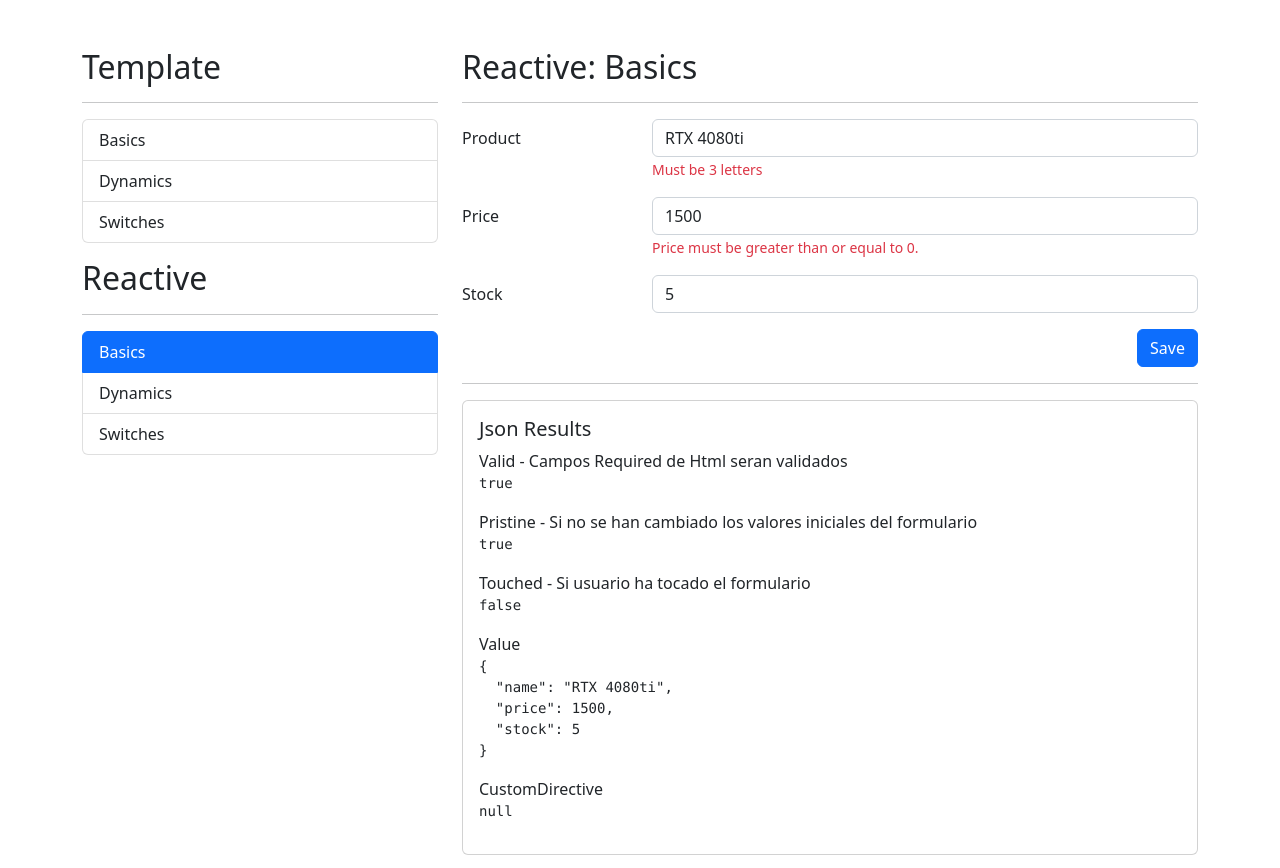
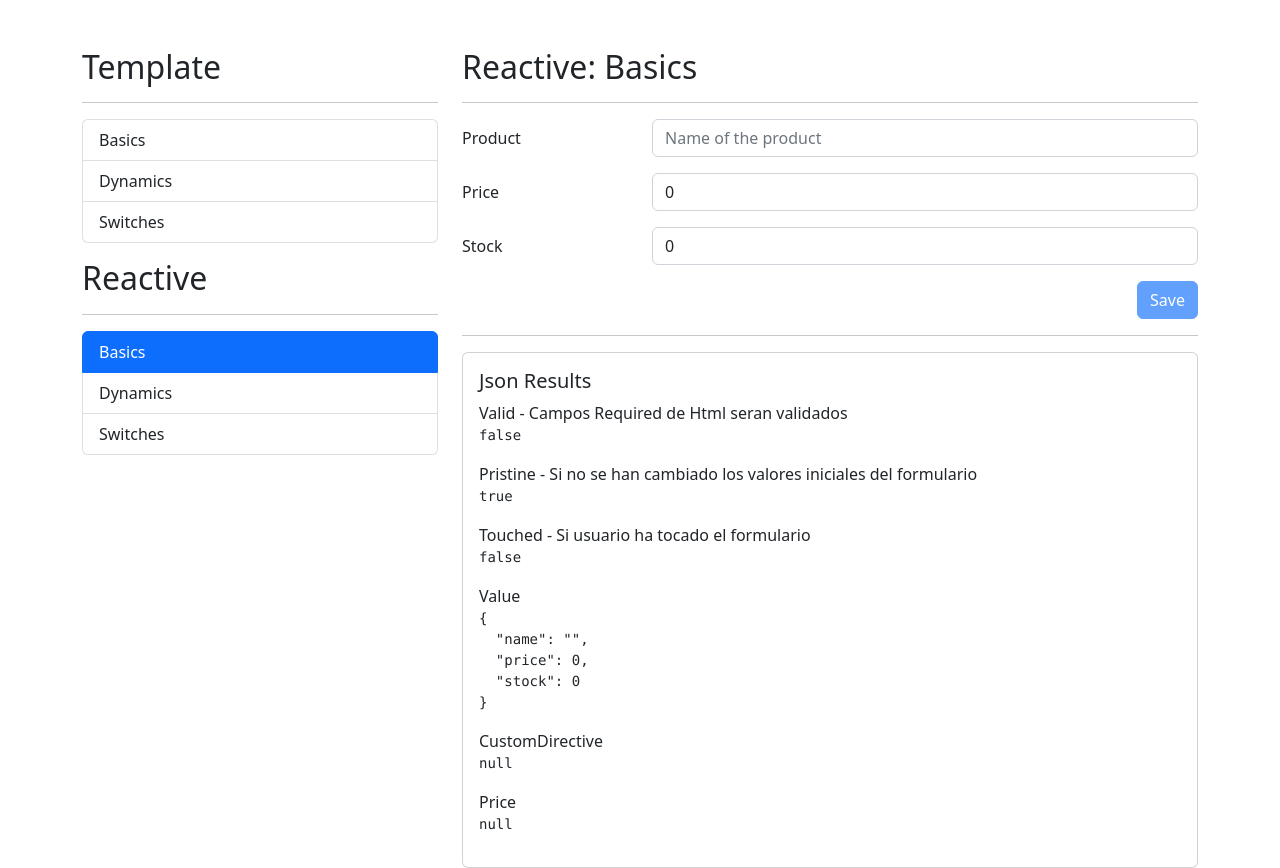
Before and after one commit to BryanParada/FormsApp, an Angular app: page /reactive/basics in a window 1280 px wide. Built offline with nearby package versions, Linux system fonts and the light colour scheme.

Commit message:
V254 - Reactive - Error Messages

```diff
--- a/src/app/reactive/basics/basics.component.html
+++ b/src/app/reactive/basics/basics.component.html
@@ -23,6 +23,7 @@
 
 
                     <span class="form-text text-danger"
+                          *ngIf="InvalidField( 'name' )"
                             >Must be 3 letters</span>
                 </div>
             </div>
@@ -38,7 +39,8 @@
                     placeholder="Price of the product"
                     formControlName="price"
                     >
-                    <span class="form-text text-danger">
+                    <span class="form-text text-danger"
+                          *ngIf="InvalidField( 'price' )">
                         Price must be greater than or equal to 0.</span>
 
                 </div>
@@ -52,7 +54,10 @@
                     <input type="number"
                     class="form-control"
                     placeholder="Product stock"
-                    formControlName="stock" >
+                    formControlName="stock"  >
+                    <span class="form-text text-danger"
+                    *ngIf="InvalidField( 'stock' )">
+                  Stock must be greater than or equal to 0.</span>
 
                 </div>
             </div>
@@ -99,6 +104,9 @@
                 <span>CustomDirective</span>
                 <pre>{{myForm.controls['stock'].errors | json}}</pre>
 
+                <span>Price</span>
+                <pre>{{myForm.controls['price'].errors | json}}</pre>
+
             </div>
         </div>
 
--- a/src/app/reactive/basics/basics.component.ts
+++ b/src/app/reactive/basics/basics.component.ts
@@ -16,12 +16,15 @@ export class BasicsComponent{
   // })
 
   myForm: FormGroup = this.fb.group({
-    name : ['RTX 4080ti', [Validators.required, Validators.minLength(3)]   ],  //valor del campo, validador sincrono, validador asincrono
-    price: [1500, [Validators.required, Validators.min(0)]],
-    stock: [5, [Validators.required, Validators.min(0)]],
+    name : ['', [Validators.required, Validators.minLength(3)]   ],  //valor del campo, validador sincrono, validador asincrono
+    price: [0, [Validators.required, Validators.min(0)]],
+    stock: [0, [Validators.required, Validators.min(0)]],
   })
 
   constructor( private fb: FormBuilder) { }
 
+  InvalidField(field: string){
+    return this.myForm.controls[field].errors && this.myForm.controls[field].touched
+  }
 
 }
```
